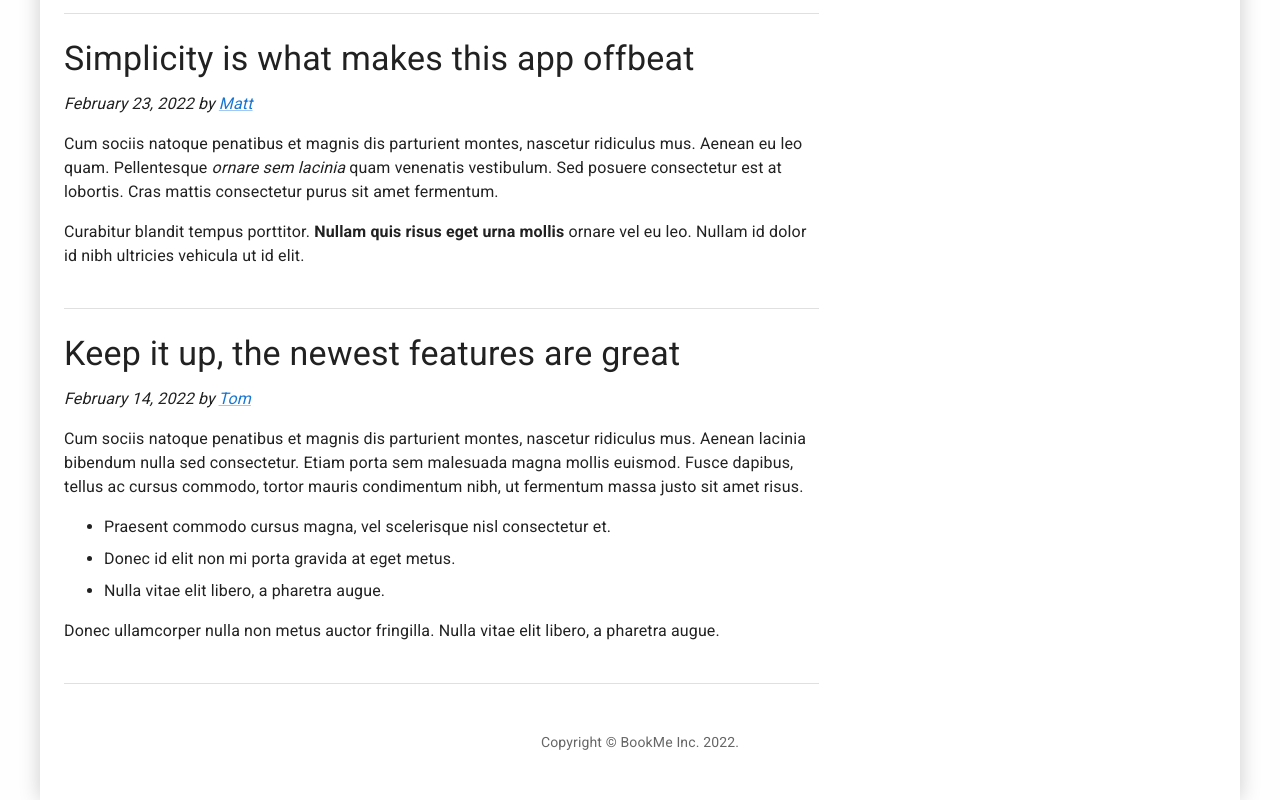
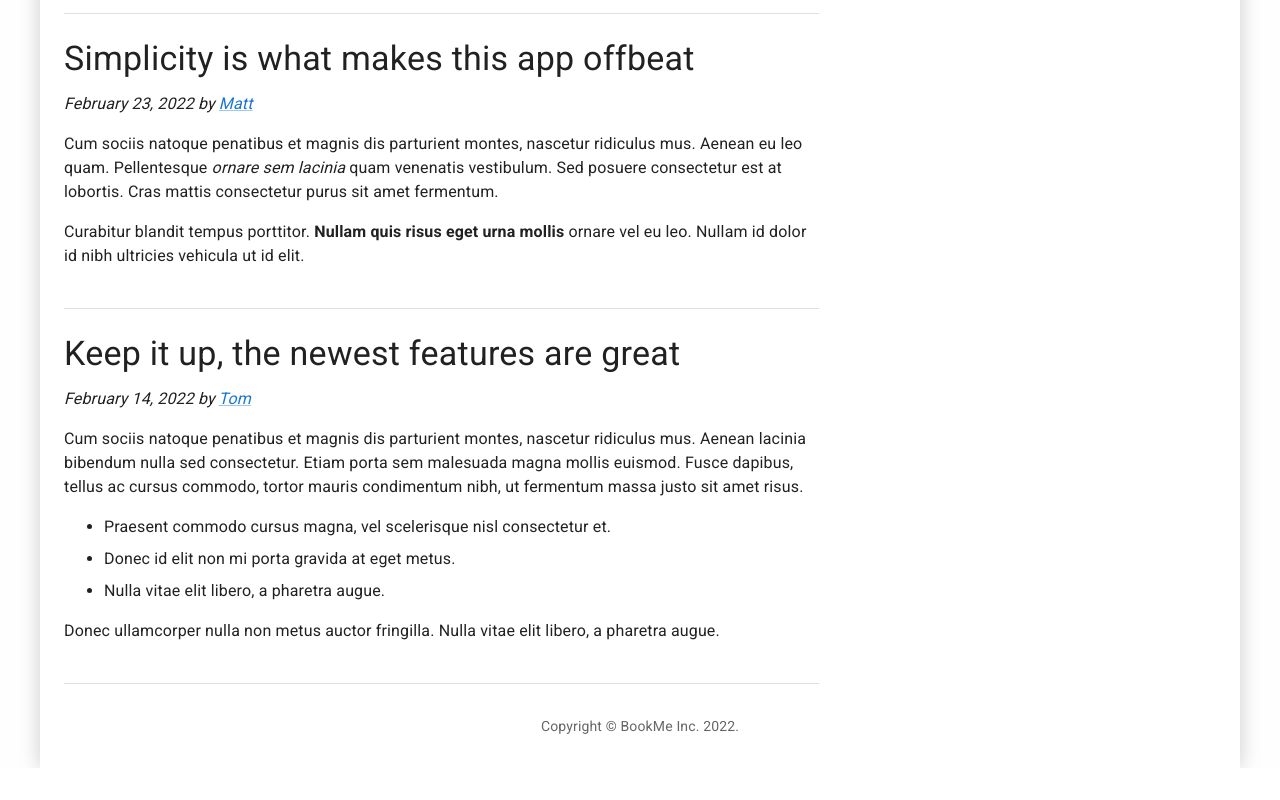
Before and after one commit to sebaderendarz/book-me, a React (Create React App) app in the folder frontend/: page /customer in a window 1280 px wide. Shown: the part 1446-2246 px from the top of the page. After the commit the page ends 2214 px from the top, so only its background shows below. Built offline with nearby package versions, Linux system fonts and the light colour scheme; no server answers.

Commit message:
T-30 Adjust footer styling

```diff
--- a/frontend/src/components/Footer.js
+++ b/frontend/src/components/Footer.js
@@ -21,7 +21,7 @@ function Copyright() {
 
 function Footer() {
   return (
-    <Box component="footer" sx={{ bgcolor: "white", py: 6 }}>
+    <Box component="footer" sx={{ bgcolor: "white", py: 4 }}>
       <Container maxWidth="lg">
         <Copyright />
       </Container>
```
